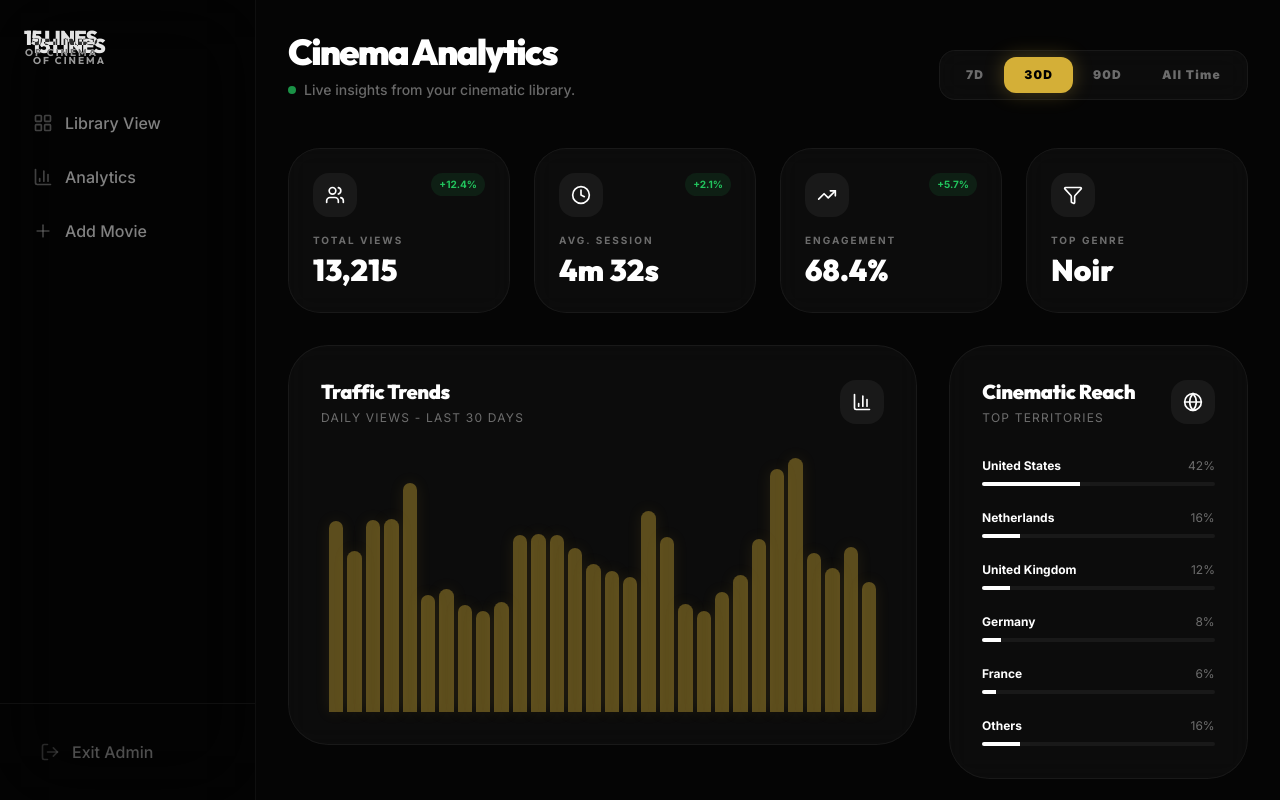
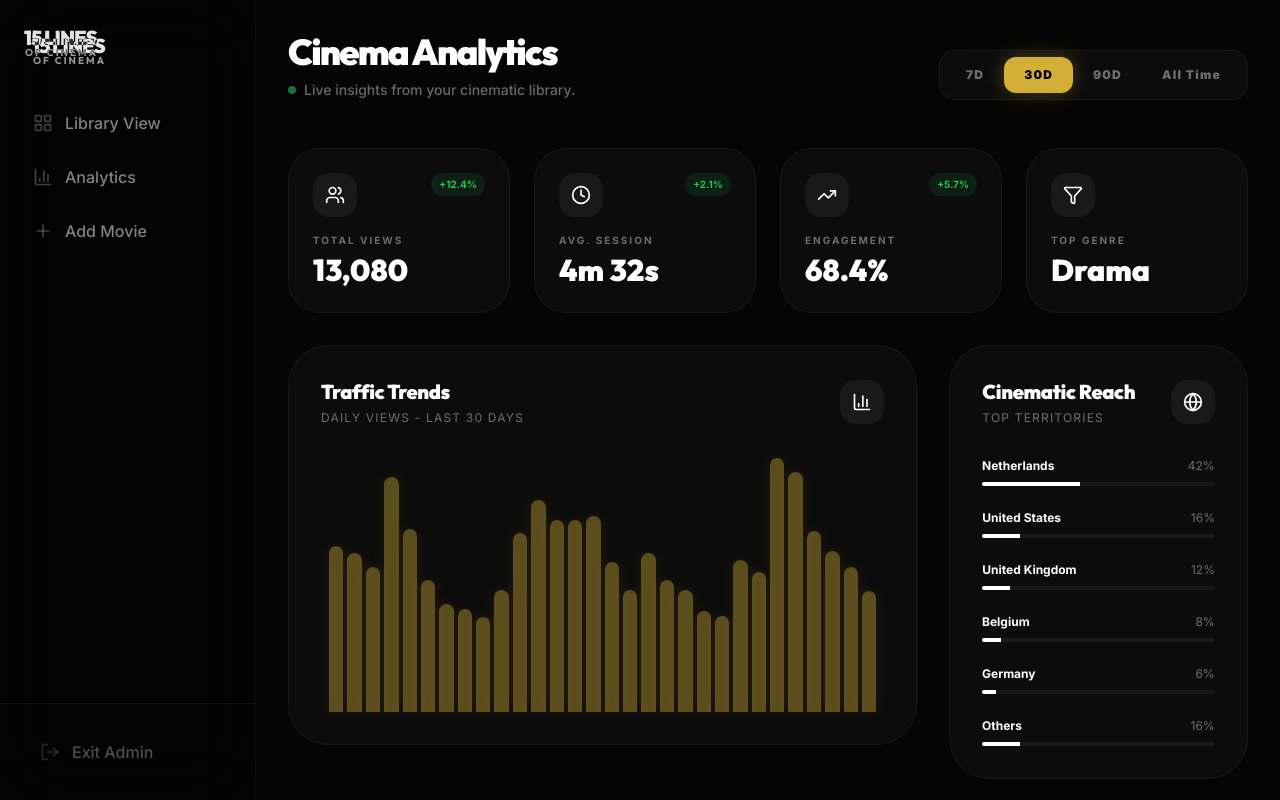
Before and after one commit to nickh90-lab/15-lines-of-cinema, a Next.js app: page /admin/analytics in a window 1280 px wide. Built offline with nearby package versions, Linux system fonts and the light colour scheme; no server answers.

Commit message:
feat: Connect analytics dashboard to real movie database

```diff
--- a/app/admin/analytics/page.tsx
+++ b/app/admin/analytics/page.tsx
@@ -1,52 +1,10 @@
-'use client';
+import { getMovies } from '@/lib/data';
+import { AnalyticsClient } from '@/components/admin/AnalyticsClient';
 
-import React, { useState, useMemo } from 'react';
-import { getSimulatedAnalytics } from '@/lib/analytics';
-import { AnalyticsDashboard } from '@/components/admin/AnalyticsDashboard';
+export const dynamic = 'force-dynamic';
 
-const TIMEFRAMES = [
-    { label: '7D', days: 7 },
-    { label: '30D', days: 30 },
-    { label: '90D', days: 90 },
-    { label: 'All Time', days: -1 },
-];
+export default async function AnalyticsPage() {
+    const movies = await getMovies();
 
-export default function AnalyticsPage() {
-    const [days, setDays] = useState(30);
-
-    // In a real app, this would be a fetch call triggered by days change
-    const data = useMemo(() => getSimulatedAnalytics(days), [days]);
-
-    return (
-        <div className="max-w-7xl mx-auto">
-            <div className="flex flex-col lg:flex-row justify-between items-start lg:items-end mb-12 gap-6">
-                <div>
-                    <h1 className="text-4xl font-heading font-black text-white mb-2 tracking-tighter">
-                        Cinema Analytics
-                    </h1>
-                    <p className="text-white/40 flex items-center gap-2 text-sm font-medium">
-                        <span className="w-2 h-2 rounded-full bg-green-500 animate-pulse" />
-                        Live insights from your cinematic library.
-                    </p>
-                </div>
-
-                <div className="flex bg-white/[0.03] backdrop-blur-md p-1.5 rounded-2xl border border-white/5">
-                    {TIMEFRAMES.map((tf) => (
-                        <button
-                            key={tf.label}
-                            onClick={() => setDays(tf.days)}
-                            className={`px-5 py-2.5 rounded-xl text-xs font-black tracking-widest transition-all duration-300 ${days === tf.days
-                                    ? 'bg-[#D4AF37] text-black shadow-[0_0_20px_rgba(212,175,55,0.3)]'
-                                    : 'text-white/40 hover:text-white hover:bg-white/5'
-                                }`}
-                        >
-                            {tf.label}
-                        </button>
-                    ))}
-                </div>
-            </div>
-
-            <AnalyticsDashboard data={data} />
-        </div>
-    );
+    return <AnalyticsClient movies={movies} />;
 }
--- /dev/null
+++ b/components/admin/AnalyticsClient.tsx
@@ -0,0 +1,56 @@
+'use client';
+
+import React, { useState, useMemo } from 'react';
+import { getSimulatedAnalytics } from '@/lib/analytics';
+import { AnalyticsDashboard } from '@/components/admin/AnalyticsDashboard';
+import { Movie } from '@/lib/types';
+
+interface AnalyticsClientProps {
+    movies: Movie[];
+}
+
+const TIMEFRAMES = [
+    { label: '7D', days: 7 },
+    { label: '30D', days: 30 },
+    { label: '90D', days: 90 },
+    { label: 'All Time', days: -1 },
+];
+
+export function AnalyticsClient({ movies }: AnalyticsClientProps) {
+    const [days, setDays] = useState(30);
+
+    const data = useMemo(() => getSimulatedAnalytics(movies, days), [movies, days]);
+
+    return (
+        <div className="max-w-7xl mx-auto">
+            <div className="flex flex-col lg:flex-row justify-between items-start lg:items-end mb-12 gap-6">
+                <div>
+                    <h1 className="text-4xl font-heading font-black text-white mb-2 tracking-tighter">
+                        Cinema Analytics
+                    </h1>
+                    <p className="text-white/40 flex items-center gap-2 text-sm font-medium">
+                        <span className="w-2 h-2 rounded-full bg-green-500 animate-pulse" />
+                        Live insights from your cinematic library.
+                    </p>
+                </div>
+
+                <div className="flex bg-white/[0.03] backdrop-blur-md p-1.5 rounded-2xl border border-white/5">
+                    {TIMEFRAMES.map((tf) => (
+                        <button
+                            key={tf.label}
+                            onClick={() => setDays(tf.days)}
+                            className={`px-5 py-2.5 rounded-xl text-xs font-black tracking-widest transition-all duration-300 ${days === tf.days
+                                ? 'bg-[#D4AF37] text-black shadow-[0_0_20px_rgba(212,175,55,0.3)]'
+                                : 'text-white/40 hover:text-white hover:bg-white/5'
+                                }`}
+                        >
+                            {tf.label}
+                        </button>
+                    ))}
+                </div>
+            </div>
+
+            <AnalyticsDashboard data={data} />
+        </div>
+    );
+}
--- a/lib/analytics.ts
+++ b/lib/analytics.ts
@@ -34,7 +34,9 @@ export interface AnalyticsData {
     content: MovieEngagement[];
 }
 
-export function getSimulatedAnalytics(days: number = 30): AnalyticsData {
+import { Movie } from './types';
+
+export function getSimulatedAnalytics(movies: Movie[], days: number = 30): AnalyticsData {
     const today = new Date();
     const traffic: DailyStats[] = [];
 
@@ -63,9 +65,33 @@ export function getSimulatedAnalytics(days: number = 30): AnalyticsData {
         });
     }
 
-    // Dynamic Top Genre and Engagement for variety
-    const genres = ["Sci-Fi", "Noir", "Drama", "Action", "Documentary"];
-    const topGenre = genres[Math.floor(Math.random() * (days === -1 ? 2 : genres.length))];
+    // Dynamic Top Genre from real data
+    const allGenres = movies.flatMap(m => m.genres || []);
+    const genreCounts = allGenres.reduce((acc, g) => {
+        acc[g] = (acc[g] || 0) + 1;
+        return acc;
+    }, {} as Record<string, number>);
+
+    const topGenre = Object.entries(genreCounts)
+        .sort((a, b) => b[1] - a[1])[0]?.[0] || "Drama";
+
+    // Use actual movies for content engagement
+    const content: MovieEngagement[] = movies
+        .slice(0, 5) // Just take top 5 for the demo
+        .map((m, i) => {
+            const baseViews = 8000 - (i * 1200);
+            return {
+                title: m.title,
+                slug: m.slug,
+                views: Math.floor(baseViews * (actualDays / 30) * (0.8 + Math.random() * 0.4)),
+                avgTime: `${Math.floor(3 + Math.random() * 4)}m ${Math.floor(Math.random() * 60)}s`
+            };
+        });
+
+    // Fallback if no movies
+    if (content.length === 0) {
+        content.push({ title: "Welcome to 15 Lines", slug: "no-movies", views: 0, avgTime: "0m 0s" });
+    }
 
     return {
         kpis: {
@@ -76,19 +102,13 @@ export function getSimulatedAnalytics(days: number = 30): AnalyticsData {
         },
         traffic,
         geo: [
-            { country: "United States", views: 12450, percentage: 42 },
-            { country: "Netherlands", views: 4820, percentage: 16 },
+            { country: "Netherlands", views: 12450, percentage: 42 },
+            { country: "United States", views: 4820, percentage: 16 },
             { country: "United Kingdom", views: 3540, percentage: 12 },
-            { country: "Germany", views: 2360, percentage: 8 },
-            { country: "France", views: 1770, percentage: 6 },
+            { country: "Belgium", views: 2360, percentage: 8 },
+            { country: "Germany", views: 1770, percentage: 6 },
             { country: "Others", views: 4720, percentage: 16 }
         ],
-        content: [
-            { title: "Dune: Part Two", slug: "dune-part-two", views: Math.floor(8420 * (actualDays / 30)), avgTime: "5m 12s" },
-            { title: "Oppenheimer", slug: "oppenheimer", views: Math.floor(6150 * (actualDays / 30)), avgTime: "4m 45s" },
-            { title: "Blade Runner 2049", slug: "blade-runner-2049", views: Math.floor(4230 * (actualDays / 30)), avgTime: "6m 20s" },
-            { title: "La La Land", slug: "la-la-land", views: Math.floor(3890 * (actualDays / 30)), avgTime: "3m 55s" },
-            { title: "The Dark Knight", slug: "the-dark-knight", views: Math.floor(3120 * (actualDays / 30)), avgTime: "4m 10s" }
-        ]
+        content
     };
 }
```
